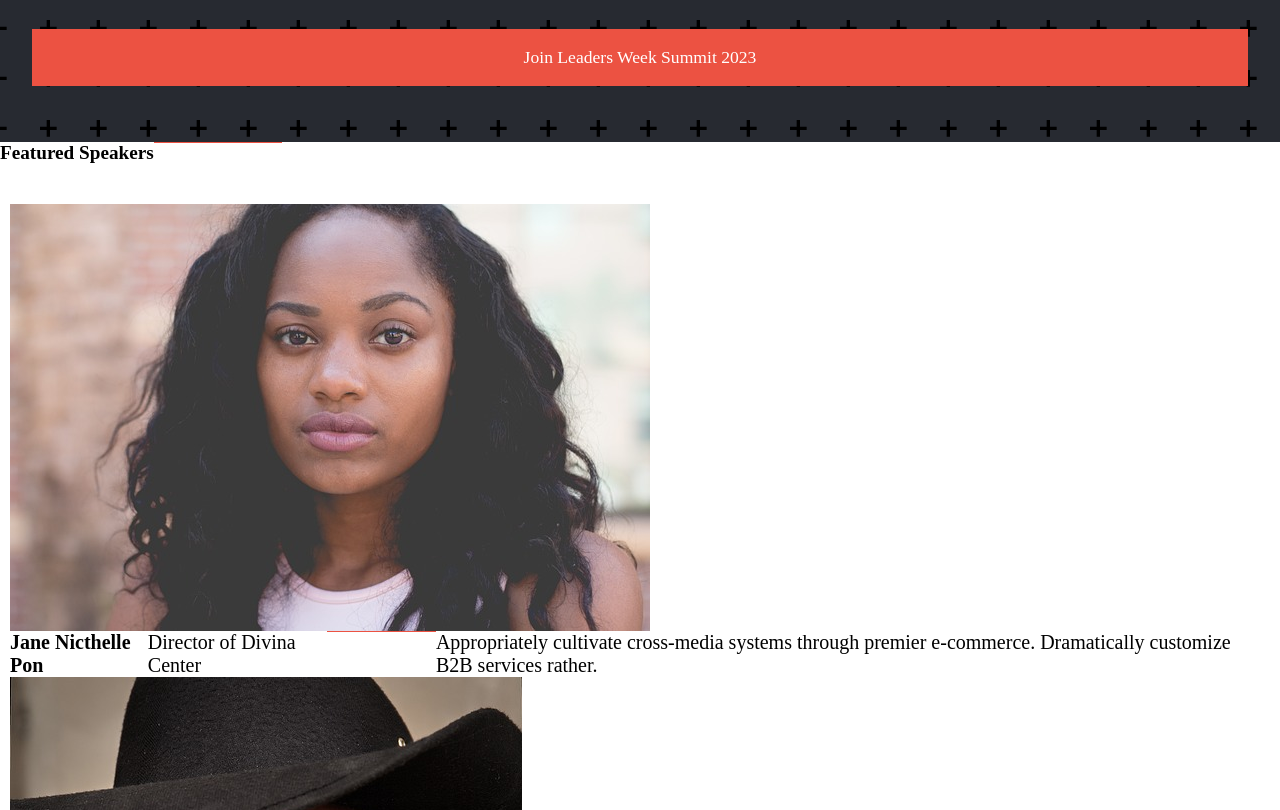
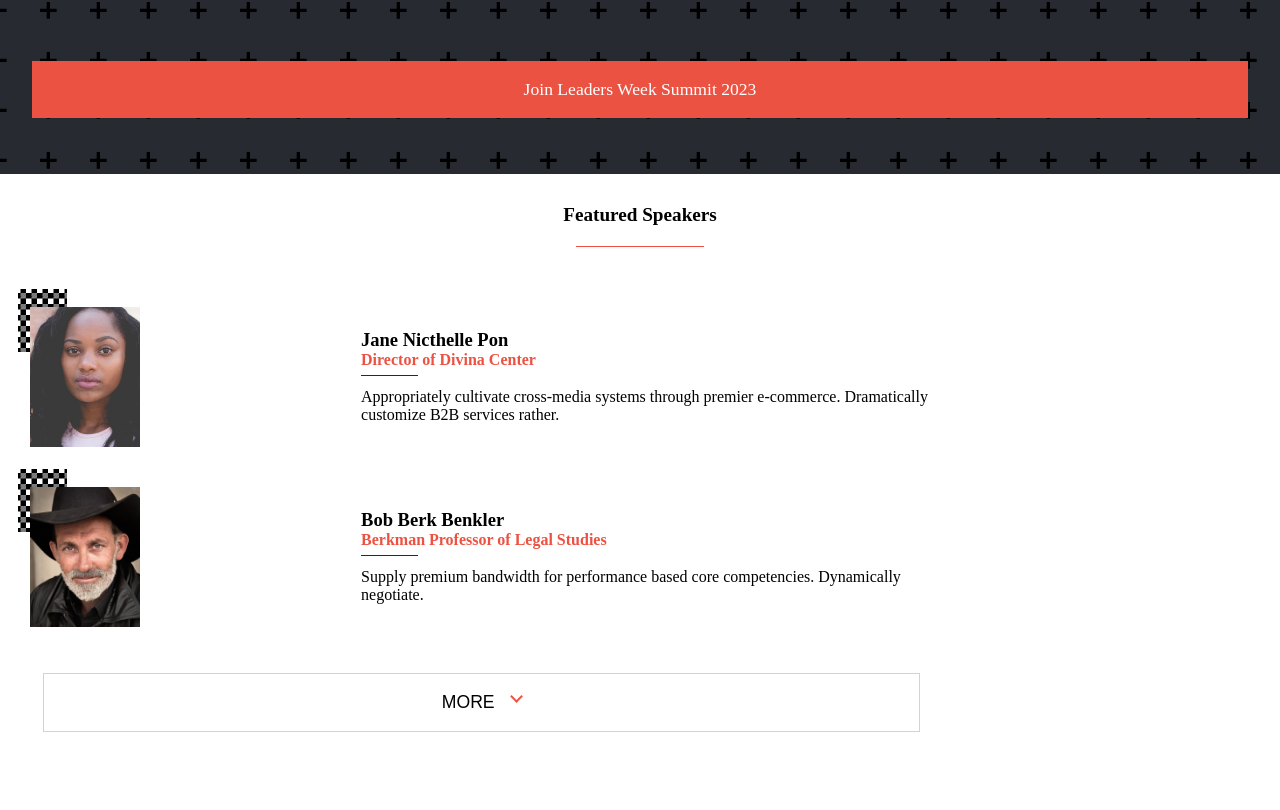
Before and after one commit to lily4178993/leaders-week, a website: page index.html in a window 1280 px wide. Shown: the part 1330-2140 px from the top of the page. Drawn offline with Linux system fonts and the light colour scheme; a web font is replaced by a local one.

Commit message:
Added custom styles to speakers section

```diff
--- a/styles/styles.css
+++ b/styles/styles.css
@@ -46,6 +46,11 @@ li {
   list-style-type: none;
 }
 
+button {
+  border: 1px solid var(--color-grey);
+  outline: var(--color-grey);
+}
+
 /* ======= CUSTOM STYLES RULES ======= */
 .d-flex {
   display: flex;
@@ -68,6 +73,14 @@ li {
 .bold {
   font-family: var(--font-family-2);
   font-weight: 500;
+}
+
+.btn {
+  width: 95%;
+  font-size: 1.1rem;
+  justify-content: center;
+  margin: 1.5em auto;
+  padding: 1em 1.5em;
 }
 
 /* ==== Mobile S - 320px ==== */
@@ -134,7 +147,7 @@ li {
     padding: 1.5em 0;
   }
 
-  .program-section .title-box {
+  .section .title-box {
     flex-direction: column;
     align-items: center;
     gap: 1em;
@@ -147,22 +160,25 @@ li {
     gap: 1em;
   }
 
-  .program-box {
+  .card-box {
     grid-template-columns: repeat(2, 47%);
     align-items: center;
     gap: 1.5em;
-    border: 2px solid transparent;
-    background-color: #d3d3d354;
     padding: 0.5em;
   }
 
-  .program-box:hover,
-  .program-box:focus {
+  .card-box:hover,
+  .card-box:focus {
     border-color: var(--color-white);
   }
 
-  .program-box p {
+  .card-box p {
     font-size: 1.1rem;
+  }
+
+  .program-box {
+    border: 2px solid transparent;
+    background-color: #d3d3d354;
   }
 
   .program-icon {
@@ -181,18 +197,98 @@ li {
   }
 
   .btn-join-event {
-    width: 95%;
-    font-size: 1.1rem;
-    justify-content: center;
-    margin: 1.5em auto;
-    padding: 1em 1.5em;
     color: var(--color-white);
     background: var(--color-darkOrange);
+  }
+
+  /* ==== FEATURED SPEAKERS SECTION ==== */
+  .featured-speakers {
+    padding: 1.5em 0;
+  }
+
+  .speaker-box {
+    grid-template-columns: repeat(2, auto);
+    align-items: center;
+    justify-items: start;
+    gap: 0.7em;
+    margin: 0.5em 0;
+  }
+
+  .speaker-img {
+    width: 100px;
+    height: 140px;
+    position: relative;
+  }
+
+  .speaker-img::before {
+    position: absolute;
+    content: '';
+    width: 45%;
+    height: 45%;
+    background: url(../images/background-4.svg) center/cover repeat;
+    background-size: 11px;
+    top: -13%;
+    left: -11%;
+    z-index: -1;
+  }
+
+  .speaker-img img {
+    width: 100%;
+    height: 100%;
+    object-fit: cover;
+  }
+
+  .speaker-infos {
+    flex-direction: column;
+  }
+
+  .speaker-infos h4 {
+    font-size: 1.159rem;
+    font-weight: 600;
+  }
+
+  .speaker-infos .title {
+    font-size: 1rem;
+    font-weight: 600;
+    color: var(--color-darkOrange);
+  }
+
+  .speaker-infos .separator {
+    background: var(--color-dark);
+    margin: 0.3em 0 0.6em 0;
+  }
+
+  .speaker-infos .description {
+    font-size: 1rem;
+  }
+
+  .btn-more {
+    text-transform: uppercase;
+    color: #000;
+    background: var(--color-white);
+  }
+
+  .btn-more .downArrow {
+    width: 6px;
+    height: 6px;
+    border-bottom: 2px solid var(--color-darkOrange);
+    border-right: 2px solid var(--color-darkOrange);
+    transform: rotate(45deg);
+    padding: 0.2em;
+    margin-left: 1em;
   }
 }
 
 /* ==== Mobile M - 375px ==== */
 @media screen and (width >= 357px) {
+  .section-container {
+    padding: 2em 1em;
+  }
+
+  .hero-section {
+    height: 54vh;
+  }
+
   /* ==== HERO SECTION ==== */
   .hero-section .title {
     font-size: 2rem;
@@ -203,16 +299,26 @@ li {
   }
 
   /* ==== MAIN PROGRAM SECTION ==== */
-  .program-box {
+  .card-box {
     grid-template-columns: repeat(2, 50%);
     gap: 0.5em;
   }
 
-  .program-box p {
+  .card-box p {
     font-size: 1.25rem;
   }
 
-  .program-icon h3 {
+  .card-box h3 {
     font-size: 1.7rem;
   }
+
+  /* ==== FEATURED SPEAKERS SECTION ==== */
+  .speaker-box {
+    grid-template-columns: 34% 1fr;
+    gap: 1.2em;
+  }
+
+  .speaker-img {
+    width: 110px;
+  }
 }
```
Also changed, not shown: images/background-4.svg (added).
